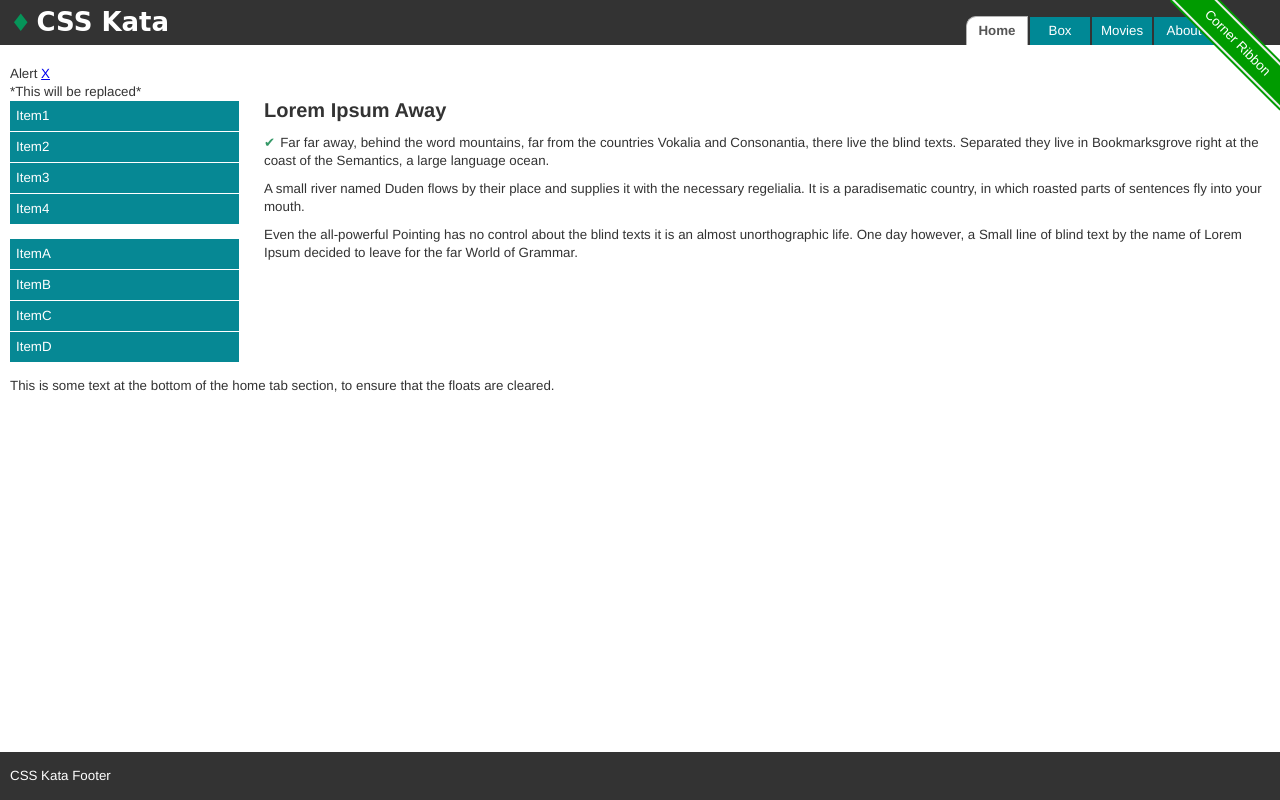
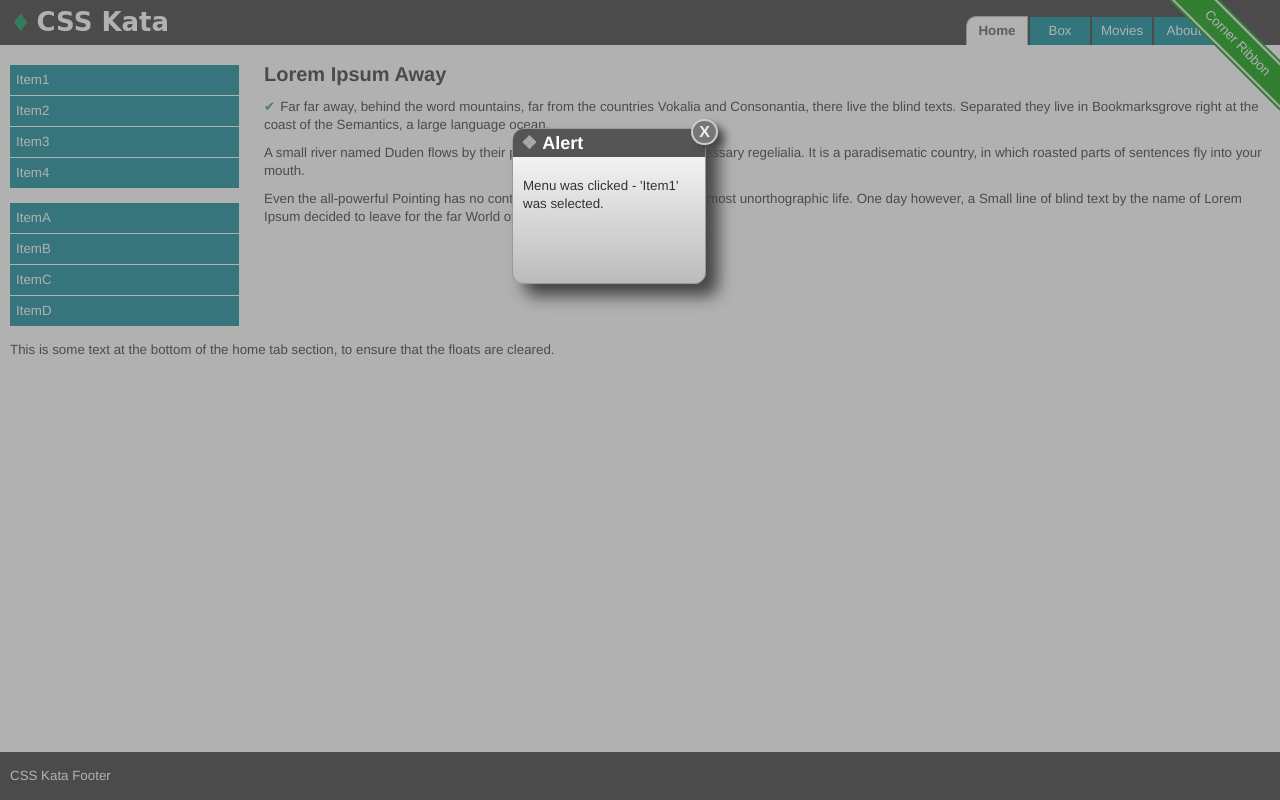
Before and after one commit to keishaheeralal/css-kata, a plain HTML site: page index.html in a window 1280 px wide. Both pictures are taken after a click on the link "Item1". Shown: the top 800 px of the page. Drawn offline with Linux system fonts and the light colour scheme; a web font is replaced by a local one.

Commit message:
Add modal dialog

```diff
--- a/assets/js/index.js
+++ b/assets/js/index.js
@@ -1,4 +1,4 @@
-function tabNavigation(e){
+function tabNavigation(e) {
 
   /*get element that's currently active and remove*/
   var active = document.getElementsByClassName("active");
@@ -8,7 +8,6 @@ function tabNavigation(e){
   e.target.parentNode.classList.add("active");
 
   /*get 'visible' content and hide*/
-  //debugger
   var visible = document.getElementsByClassName("visible");
   var element = visible[0];
   element.classList.remove("visible");
@@ -23,9 +22,46 @@ function tabNavigation(e){
   clickedContent.classList.add("visible");
 }
 
+function modalDialog(e) {
 
-var el = document.getElementsByClassName("tab-menu");
+  /*get content of menu item clicked and change in HTML*/
+  var clicked = document.getElementById("clicked");
+  clicked.innerHTML = "'" + e.target.text + "'";
+
+  /*set dialog to display*/
+  var dialog = document.getElementsByClassName("close");
+  dialog[0].classList.remove("close");
+
+  /*add screen behind dialog*/
+  var dialogScreen = document.getElementById("modalBackground");
+  dialogScreen.classList.add("modal-background");
+}
+
+function closeDialog(e) {
+
+  /*hide dialog*/
+  var dialog = document.getElementsByClassName("modal-dialog");
+  dialog[0].classList.add("close");
+
+  /*hide screen*/
+  var dialogScreen = document.getElementById("modalBackground");
+  dialogScreen.classList.remove("modal-background");
+}
+
+/*add click event listeners for tab navigation*/
+var elTab = document.getElementsByClassName("tab-menu");
 var i;
-for (i = 0; i < el.length; i++) {
-    el[i].addEventListener("click", tabNavigation, false);
+for (i = 0; i < elTab.length; i++) {
+    elTab[i].addEventListener("click", tabNavigation, false);
 }
+
+/*add click event listeners for side menu*/
+var elSide = document.getElementsByClassName("side-menu");
+var j;
+for (j = 0; j < elSide.length; j++) {
+    elSide[j].addEventListener("click", modalDialog, false);
+}
+
+/*add click event listener for X on dialog box*/
+var elA = document.getElementById("close");
+elA.addEventListener("click", closeDialog, false);
--- a/assets/stylesheets/main.css
+++ b/assets/stylesheets/main.css
@@ -337,3 +337,81 @@ footer {
   clear: both;
   *zoom: 1;
 }
+
+/*
+  ========================================
+  Modal Dialog
+  ========================================
+*/
+
+.modal-background {
+  background: RGBa(100, 100, 100, 0.5);
+
+  position: absolute;
+  top: 0;
+  left: 0;
+  width: 100%;
+  height: 100%;
+  z-index: 50;
+}
+
+.modal-dialog {
+  width: 15%;
+  border: 1px solid #999;
+  border-radius: 14px 0 12px 12px;
+  position: fixed;
+  margin: 10% 40%;
+  z-index: 100;
+
+  background: #bbb;
+  background: -webkit-linear-gradient(#bbb, #fff);
+  background:    -moz-linear-gradient(#bbb, #fff);
+  background:         linear-gradient(to top, #bbb, #fff);
+  box-shadow: 12px 12px 16px #444;
+}
+
+.modal-dialog h3 {
+  font-weight: bold;
+  font-size: 18px;
+  color: #fff;
+  background-color: #555;
+
+  padding-top: 5px;
+  padding-bottom: 5px;
+  border-top-left-radius: 10px;
+}
+
+.modal-dialog p {
+  padding: 20px 0 70px 10px;
+}
+
+.modal-dialog a {
+  font-size: 16px;
+  color: #eee;
+  background-color: #777;
+  text-decoration: none;
+
+  float: right;
+  display: inline-block;
+  padding: 2px 6px;
+  margin-top: -15px;
+  margin-right: -13px;
+  border: 2px solid #ccc;
+  border-radius: 13px;
+  box-shadow: 6px 6px 8px #444;
+}
+
+.modal-dialog a:hover {
+  color: #777;
+  background-color: #eee;
+}
+
+.alert-logo {
+  color: #aaa;
+  padding-right: 5px;
+  padding-left: 8px;
+}
+
+.close {
+  display: none;
+}
--- a/index.html
+++ b/index.html
@@ -36,9 +36,13 @@
 
     <section id="home" class="visible">
 
-      <p>Alert <a href="#">X</a></p>
+      <div id="modalBackground">
+        <div class="modal-dialog close">
+          <h3><span class="alert-logo">&#x2756;</span>Alert <a href="#" id="close">X</a></h3>
+          <p>Menu was clicked - <span id="clicked">'Item1'</span> was selected.</p>
+        </div>
+      </div>
 
-      <p>*This will be replaced*</p>
       <aside class="sidebar">
         <nav class="side-menu">
           <ul>
```
